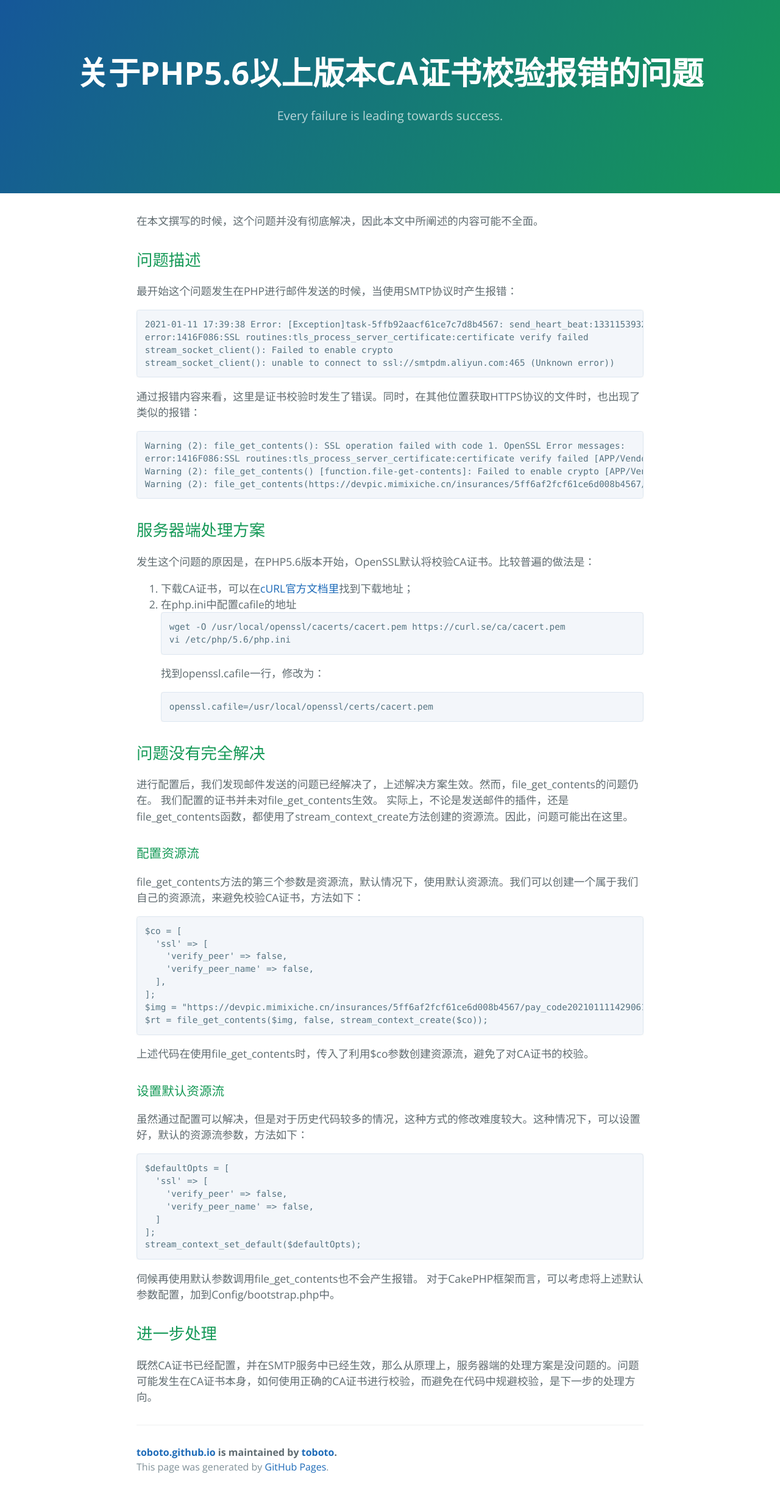
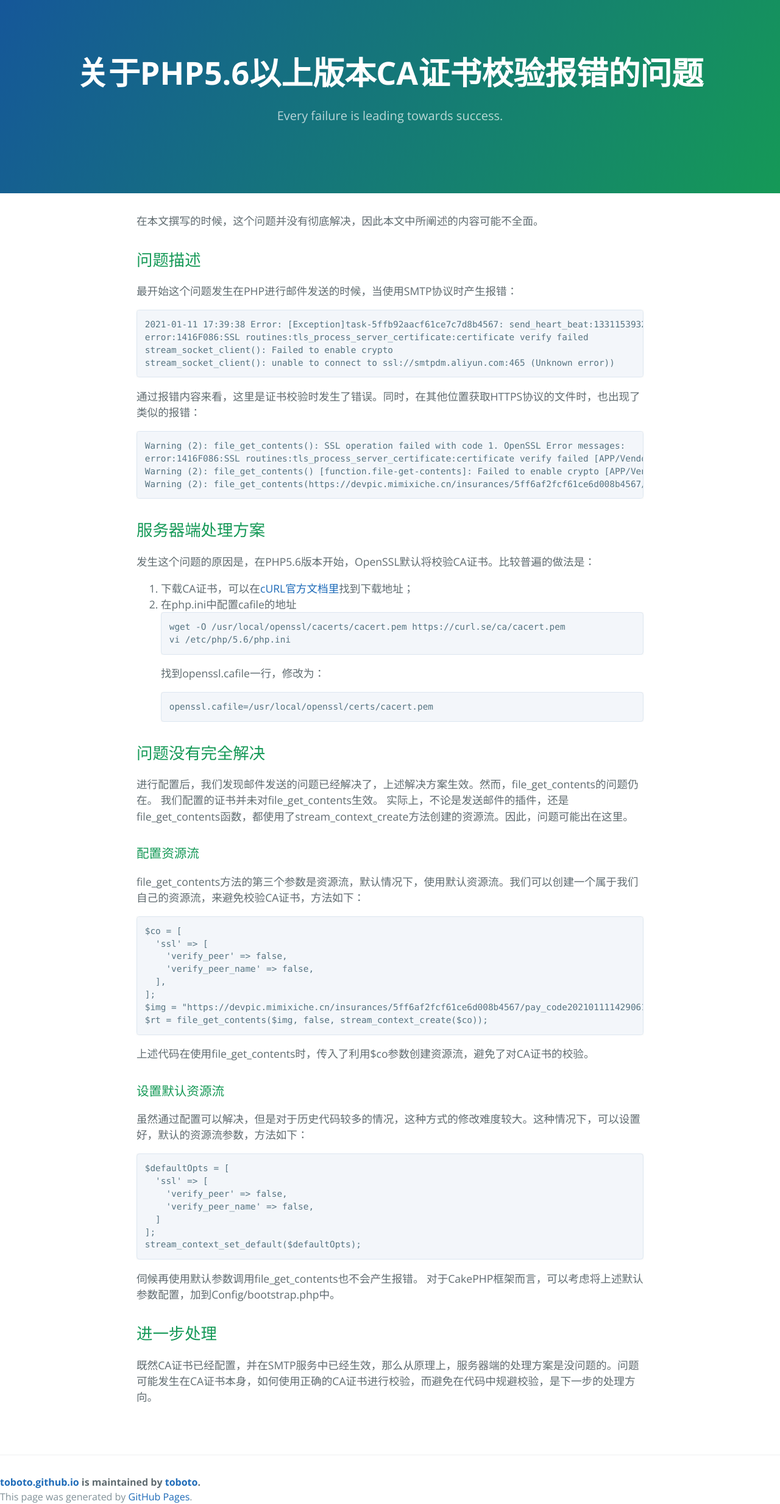
Before and after one commit to toboto/toboto.github.io, a Jekyll site: the page built from _posts/2021-01-11-关于PHP5.6以上版本CA证书校验报错的问题.md, in a window 1280 px wide. Shown: the whole page at 61% size. Built offline with Jekyll 4.4.1, drawn with Linux system fonts in a browser that asks for light colours; comment, search, counter and statistics services are not loaded.

Commit message:
move footer to the end

```diff
--- a/_layouts/post.html
+++ b/_layouts/post.html
@@ -36,15 +36,6 @@
 
     <main id="content" class="main-content" role="main">
       {{ content }}
-
-      <footer class="site-footer">
-        {% if site.github.is_project_page %}
-          <span class="site-footer-owner"><a href="{{ site.github.repository_url }}">{{ site.github.repository_name }}</a> is maintained by <a href="/about/">{{ site.github.owner_name }}</a>.</span>
-        {% else %}
-          <span class="site-footer-owner"><a href="{{ site.github.repository_url }}">{{ site.github.repository_name }}</a> is maintained by <a href="/about/">{{ site.github.owner_name }}</a>.</span>
-        {% endif %}
-        <span class="site-footer-credits">This page was generated by <a href="https://pages.github.com">GitHub Pages</a>.</span>
-      </footer>
     </main>
     <script src="https://utteranc.es/client.js"
         repo="toboto/toboto.github.io"
@@ -53,6 +44,14 @@
         crossorigin="anonymous"
         async>
     </script>
+    <footer class="site-footer">
+        {% if site.github.is_project_page %}
+          <span class="site-footer-owner"><a href="{{ site.github.repository_url }}">{{ site.github.repository_name }}</a> is maintained by <a href="/about/">{{ site.github.owner_name }}</a>.</span>
+        {% else %}
+          <span class="site-footer-owner"><a href="{{ site.github.repository_url }}">{{ site.github.repository_name }}</a> is maintained by <a href="/about/">{{ site.github.owner_name }}</a>.</span>
+        {% endif %}
+        <span class="site-footer-credits">This page was generated by <a href="https://pages.github.com">GitHub Pages</a>.</span>
+    </footer>
   </body>
   <script>
 var _hmt = _hmt || [];
```
